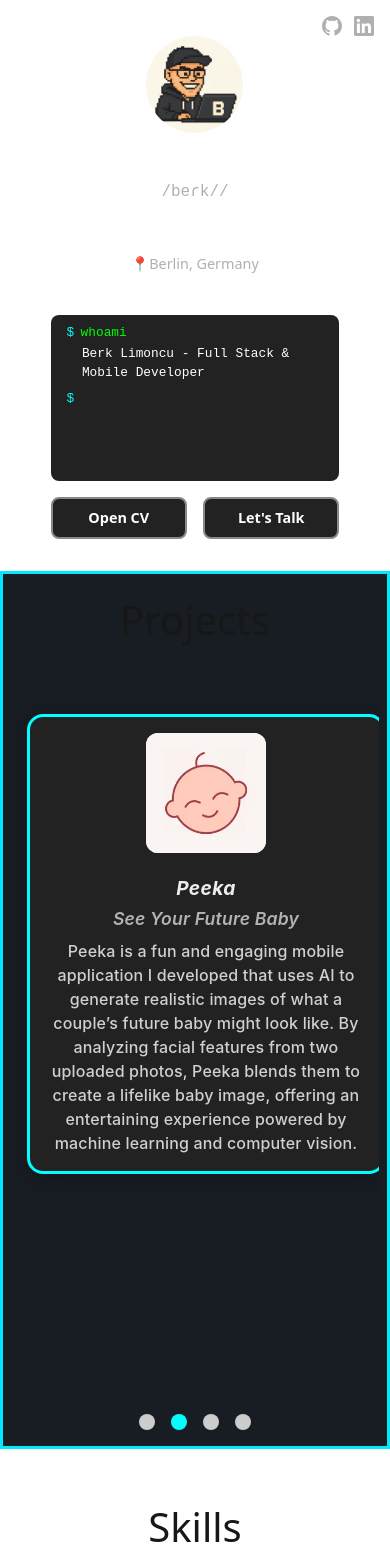
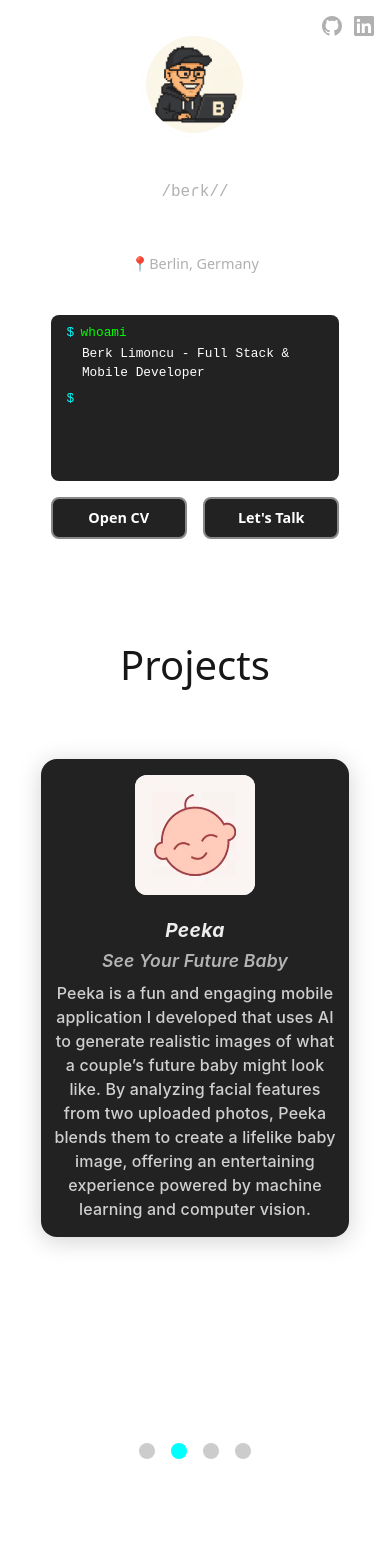
Before and after one commit to belimm/portfolio, a Next.js app: page / in a window 390 px wide. Shown: the top 1568 px of the page. Built offline with nearby package versions, Linux system fonts and the light colour scheme.

Commit message:
v1.0.7 borders removed

```diff
--- a/package.json
+++ b/package.json
@@ -1,6 +1,6 @@
 {
   "name": "portfolio",
-  "version": "1.0.6",
+  "version": "1.0.7",
   "private": true,
   "scripts": {
     "dev": "next dev",
--- a/src/app/contact/ContactStyles.module.css
+++ b/src/app/contact/ContactStyles.module.css
@@ -6,7 +6,7 @@
    padding: 2rem 0 0 2rem; /* top: 2rem, right: 0, bottom: 0, left: 2rem */
    max-width: 1400px;
    margin: 20% auto;
-   border: 3px solid aqua;
+
 }
 
 .sectionTitle {
--- a/src/app/page.tsx
+++ b/src/app/page.tsx
@@ -1,6 +1,6 @@
 'use client';
 
-import { useState } from 'react';
+import { useState, useEffect } from 'react';
 import Title from './title/Title';
 import Projects from './projects/Projects';
 import Skills from './skills/Skills';
@@ -28,7 +28,7 @@ export default function Home() {
             display: 'flex',
             flexDirection: 'column',
             alignItems: 'center',
-            gap: '2rem',
+            gap: '5rem',
             position: 'relative',
             padding: 0,
             margin: 0,
--- a/src/app/projects/Projects.tsx
+++ b/src/app/projects/Projects.tsx
@@ -58,7 +58,7 @@ export default function Projects() {
       const observer = new window.IntersectionObserver(
          ([entry]) => {
             if (entry.isIntersecting) {
-               setIsAnimated(true);
+                  setIsAnimated(true);
             } else {
                setIsAnimated(false); // Reset when out of view
             }
--- a/src/app/projects/ProjectsStyles.module.css
+++ b/src/app/projects/ProjectsStyles.module.css
@@ -1,16 +1,16 @@
 /* ProjectsStyles.module.css */
 .container {
-   border: 3px solid #00eaff;
    display: flex;
    flex-direction: column;
    align-items: center;
    justify-content: center;
    min-height: 100vh;
-   padding: 2rem 1rem;
-   background: #181c23;
+
    width: 100vw;
    box-sizing: border-box;
 }
+
+
 
 .sectionTitle {
    font-size: 2.5rem;
@@ -47,6 +47,7 @@
 }
 
 .card {
+   font-family: 'Fira Mono';
    background: #22252c;
    border-radius: 18px;
    box-shadow: 0 4px 32px 0 #00eaff33;
@@ -58,6 +59,13 @@
    display: flex;
    flex-direction: column;
    align-items: center;
+}
+
+.card,
+.title,
+.subtitle,
+.paragraph {
+   font-family: 'Fira Mono', 'Menlo', 'Consolas', 'Liberation Mono', monospace;
 }
 
 @media (max-width: 600px) {
@@ -75,7 +83,7 @@
 
    .projectCard {
       padding: 1rem 0.25rem;
-      min-width: 100vw;
+
       box-sizing: border-box;
       margin: 0 auto;
    }
@@ -162,7 +170,6 @@
 .sliderDots {
    display: flex;
    gap: 1rem;
-   margin-top: 2rem;
 }
 
 .sliderDot {
--- a/src/components/ProjectCard/ProjectCard.module.css
+++ b/src/components/ProjectCard/ProjectCard.module.css
@@ -4,7 +4,7 @@
    align-items: center;
 
    background: var(--project-card-bg, #222);
-   border: 3px solid aqua;
+   /* border: 3px solid aqua; */
    border-radius: 16px;
    box-shadow: 0 4px 24px rgba(0, 0, 0, 0.18); /* Slightly stronger shadow */
    padding: 2rem 1rem;
@@ -71,7 +71,7 @@
       padding: 1rem 0.5rem;
       min-height: 50vh;
       max-width: 98vw;
-      width: 100%;
+      width: 90%;
       box-sizing: border-box;
    }
 
```
